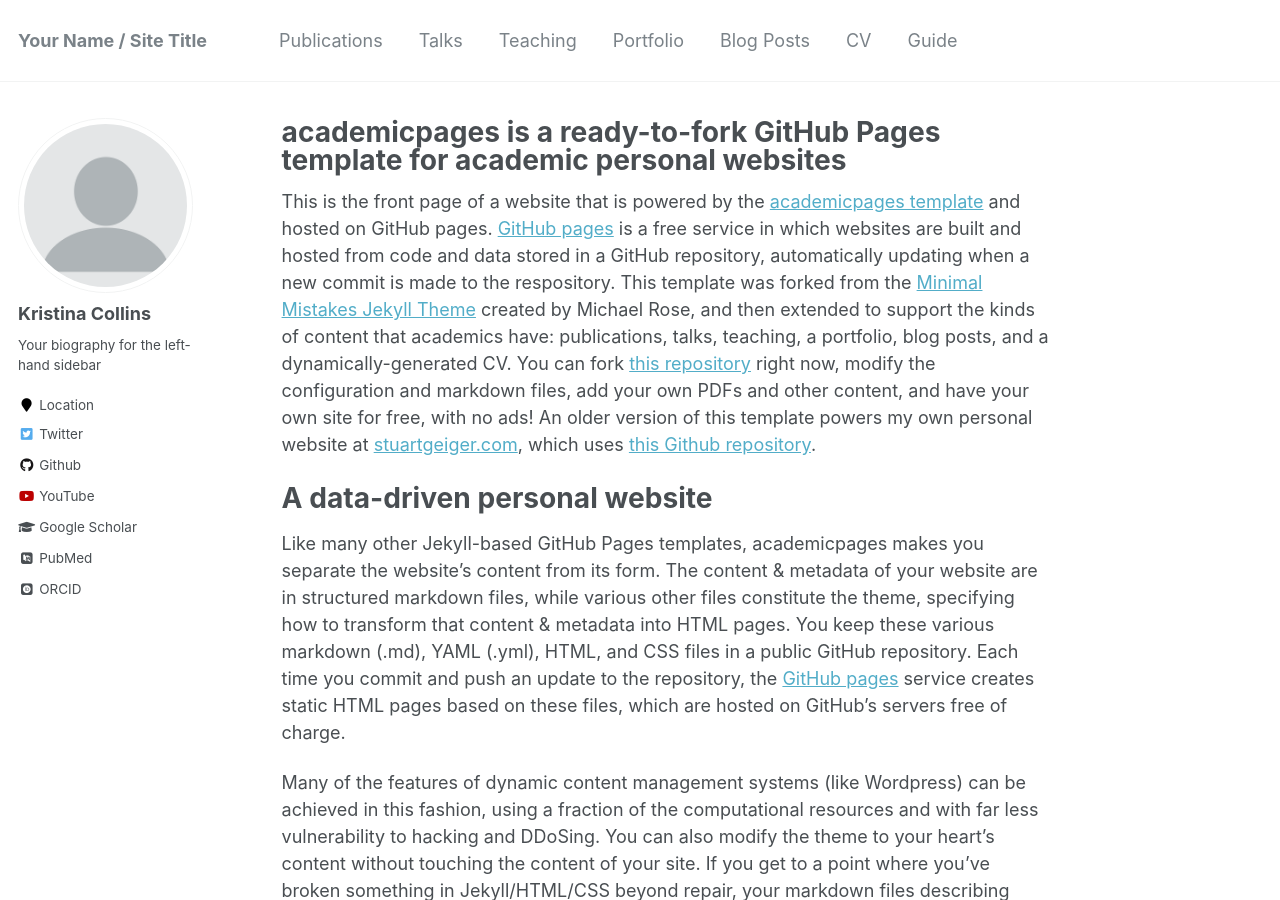
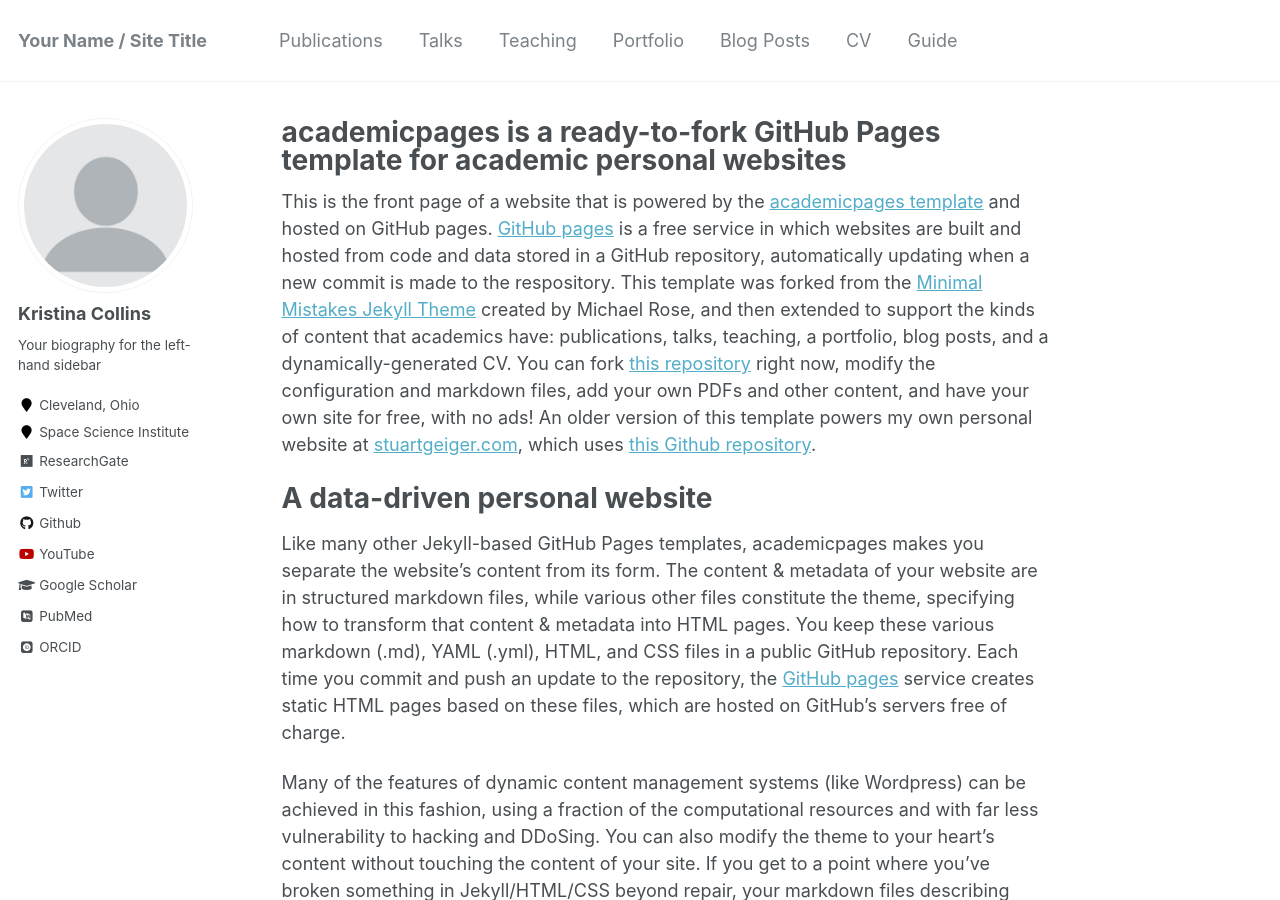
Before and after one commit to KCollins/KCollins.github.io, a Jekyll site: the page built from _pages/about.md, in a window 1280 px wide and 900 px high. Built offline with Jekyll 4.4.1, drawn with Linux system fonts in a browser that asks for light colours; some web fonts are replaced.

Commit message:
Update _config.yml

```diff
--- a/_config.yml
+++ b/_config.yml
@@ -13,7 +13,7 @@ name                     : &name "Kristina Collins"
 description              : &description "personal description"
 url                      : https://kcollins.github.io # the base hostname & protocol for your site e.g. "https://mmistakes.github.io"
 baseurl                  : "" # the subpath of your site, e.g. "/blog"
-repository               : "academicpages/academicpages.github.io"
+repository               : "KCollins.github.io"
 teaser                   :  # filename of teaser fallback teaser image placed in /images/, .e.g. "500x300.png"
 breadcrumbs              : false # true, false (default)
 words_per_minute         : 160
@@ -83,12 +83,12 @@ author:
   name             : "Kristina Collins"
   avatar           : "profile.png"
   bio              : "Your biography for the left-hand sidebar"
-  location         : "Location"
-  employer         :
+  location         : "Cleveland, Ohio"
+  employer         : "Space Science Institute"
   pubmed           : "https://www.ncbi.nlm.nih.gov/pubmed/?term=john+snow"
   googlescholar    : "https://scholar.google.com/citations?user=-Q9WwL0AAAAJ&hl=en"
   email            :
-  researchgate     :  # example: "https://www.researchgate.net/profile/yourprofile"
+  researchgate     :  "https://www.researchgate.net/profile/Kristina-Collins-3" # example: "https://www.researchgate.net/profile/yourprofile"
   uri              :
   bitbucket        :
   codepen          :
@@ -96,7 +96,7 @@ author:
   flickr           :
   facebook         :
   foursquare       :
-  github           : "academicpages"
+  github           : "KCollins"
   google_plus      :
   keybase          :
   instagram        :
```
